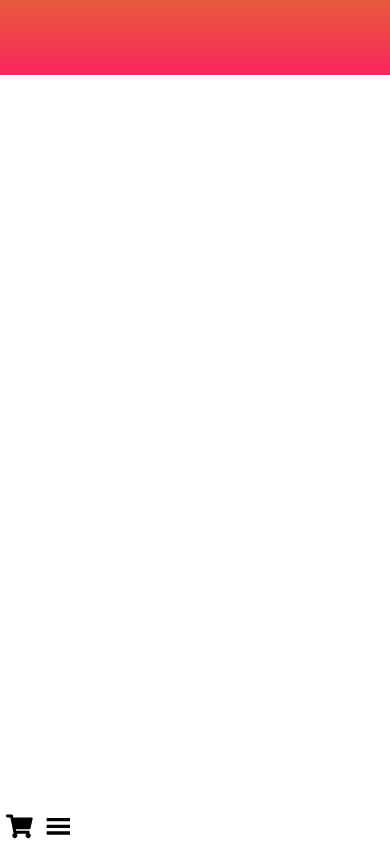
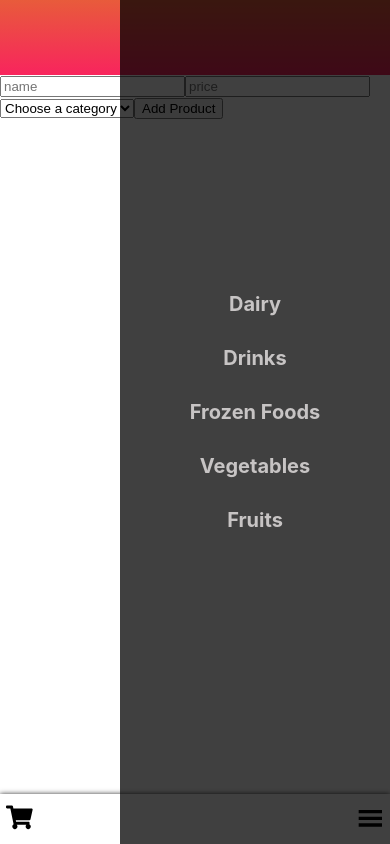
Before and after one commit to tdiec00/Whats-the-Total, a React (Create React App) app in the folder client/: page /products/add in a window 390 px wide. Built offline with nearby package versions, Linux system fonts and the light colour scheme.

Commit message:
hamburger menu updates

```diff
--- a/client/src/App.css
+++ b/client/src/App.css
@@ -1,38 +1,5 @@
-.App {
-  text-align: center;
+.page-container {
+  height: 582px;
+  overflow-y: scroll;
+  margin-top: 75px;
 }
-
-.App-logo {
-  height: 40vmin;
-  pointer-events: none;
-}
-
-@media (prefers-reduced-motion: no-preference) {
-  .App-logo {
-    animation: App-logo-spin infinite 20s linear;
-  }
-}
-
-.App-header {
-  background-color: #282c34;
-  min-height: 100vh;
-  display: flex;
-  flex-direction: column;
-  align-items: center;
-  justify-content: center;
-  font-size: calc(10px + 2vmin);
-  color: white;
-}
-
-.App-link {
-  color: #61dafb;
-}
-
-@keyframes App-logo-spin {
-  from {
-    transform: rotate(0deg);
-  }
-  to {
-    transform: rotate(360deg);
-  }
-}
--- a/client/src/App.js
+++ b/client/src/App.js
@@ -11,6 +11,7 @@ import ProductsContainer from "./components/productsContainer/ProductsContainer"
 import Cart from "./screens/cart/Cart"
 import EditForm from "./components/editForm/EditForm"
 import AddProduct from "./components/addProduct/AddProduct"
+import "./App.css"
 
 function App() {
   const [currentUser, setCurrentUser] = useState(null)
@@ -32,6 +33,7 @@ function App() {
   return (
     <div>
       <Navbar logOut={logOut} currentUser={currentUser} />
+      <div className="page-container">
         <Routes>
           <Route path="/" element={<Home />} />
           <Route path="/login" element={<Login setCurrentUser={setCurrentUser} />} />
@@ -42,6 +44,7 @@ function App() {
           <Route path="/products/edit/:id" element={<EditForm />} />
           <Route path="/products/add" element={<AddProduct />} />
         </Routes>
+      </div>
       <Footer />
     </div>
   )
--- a/client/src/components/burgerMenu/BurgerMenu.jsx
+++ b/client/src/components/burgerMenu/BurgerMenu.jsx
@@ -1,25 +1,18 @@
 import {Link} from "react-router-dom"
 import "./burgerMenu.css"
 
-export default function CategoryNavContainer() {
+export default function BurgerMenu() {
   return (
     <div className="burger-menu">
-      <div>
+      <div className="burger-text-container">
         <Link to="/products/fruits">Fruits</Link>
-      </div>
-      <div>
+
         <Link to="/products/vegetables">Vegetables</Link>
-      </div>
-      <div>
+
         <Link to="/products/frozen">Frozen Foods</Link>
-      </div>
-      <div>
+
         <Link to="/products/drinks">Drinks</Link>
-      </div>
-      <div>
-        <Link to="/products/meats">Meats</Link>
-      </div>
-      <div>
+
         <Link to="/products/dairy">Dairy</Link>
       </div>
     </div>
--- a/client/src/components/burgerMenu/burgerMenu.css
+++ b/client/src/components/burgerMenu/burgerMenu.css
@@ -1,10 +1,31 @@
 .burger-menu {
-  bottom: 10vh;
+  bottom: 0;
   position: absolute;
   display: flex;
+  flex-direction: column-reverse;
+  width: 250px;
+  right: 0;
+  text-align: center;
+  padding: 10px;
+  height: 100vh;
+  background-color: rgba(0, 0, 0, 0.75);
+  justify-content: center;
+}
+
+.burger-text-container {
+  display: flex;
+  flex-direction: column-reverse;
 }
 
 .burger-menu a {
   text-decoration: none;
-  color: black;
+  color: rgb(199, 196, 196);
+  padding: 15px;
+  font-size: 20px;
+  font-weight: bold;
 }
+
+.burger-menu a:hover {
+  text-decoration: none;
+  color: red;
+}
--- a/client/src/components/footer/Footer.jsx
+++ b/client/src/components/footer/Footer.jsx
@@ -1,6 +1,7 @@
 import {useState} from "react"
 import {FaShoppingCart} from "react-icons/fa"
 import {GiHamburgerMenu} from "react-icons/gi"
+import BurgerMenu from "../burgerMenu/BurgerMenu"
 import "./footer.css"
 
 export default function Footer() {
@@ -16,9 +17,12 @@ export default function Footer() {
       <button className="cart-emoji">
         <FaShoppingCart />
       </button>
-      <button className="cart-emoji" onClick={handleToggle}>
-        <GiHamburgerMenu />
-      </button>
+      <BurgerMenu />
+      <div className="emoji-container">
+        <button className="cart-emoji" onClick={handleToggle}>
+          <GiHamburgerMenu />
+        </button>
+      </div>
     </div>
   )
 }
--- a/client/src/components/footer/footer.css
+++ b/client/src/components/footer/footer.css
@@ -1,6 +1,12 @@
 .footer {
   bottom: 0;
-  position: absolute;
+  position: fixed;
+  width: 100vw;
+  display: flex;
+  flex-direction: row;
+  box-shadow: 0px 0 5px rgba(0, 0, 0, 0.8);
+  height: 50px;
+  align-items: center;
 }
 
 .footer svg {
@@ -12,6 +18,12 @@
   fill: linear-gradient(45deg, #e85b3b, rgb(248, 36, 93));
 } */
 
+.emoji-container {
+  position: absolute;
+  right: 0;
+  bottom: 8px;
+}
+
 .cart-emoji {
   background-color: transparent;
   border: none;
@@ -20,3 +32,7 @@
 .cart-emoji:hover {
   color: red;
 }
+
+.burgerContainer {
+  right: 0;
+}
--- a/client/src/components/navbar/navbar.css
+++ b/client/src/components/navbar/navbar.css
@@ -2,8 +2,9 @@
   background: linear-gradient(#e85b3b, rgb(248, 36, 93));
   height: 75px;
   top: 0;
-  position: absolute;
   width: 100vw;
+  position: fixed;
+  text-align: center;
 }
 
 .nav a {
--- a/client/src/screens/home/home.css
+++ b/client/src/screens/home/home.css
@@ -20,4 +20,5 @@
   align-items: center;
   height: 70vh;
   justify-content: center;
+  margin-top: 50px;
 }
```
Lines whose indentation alone changed are shown as unchanged.
